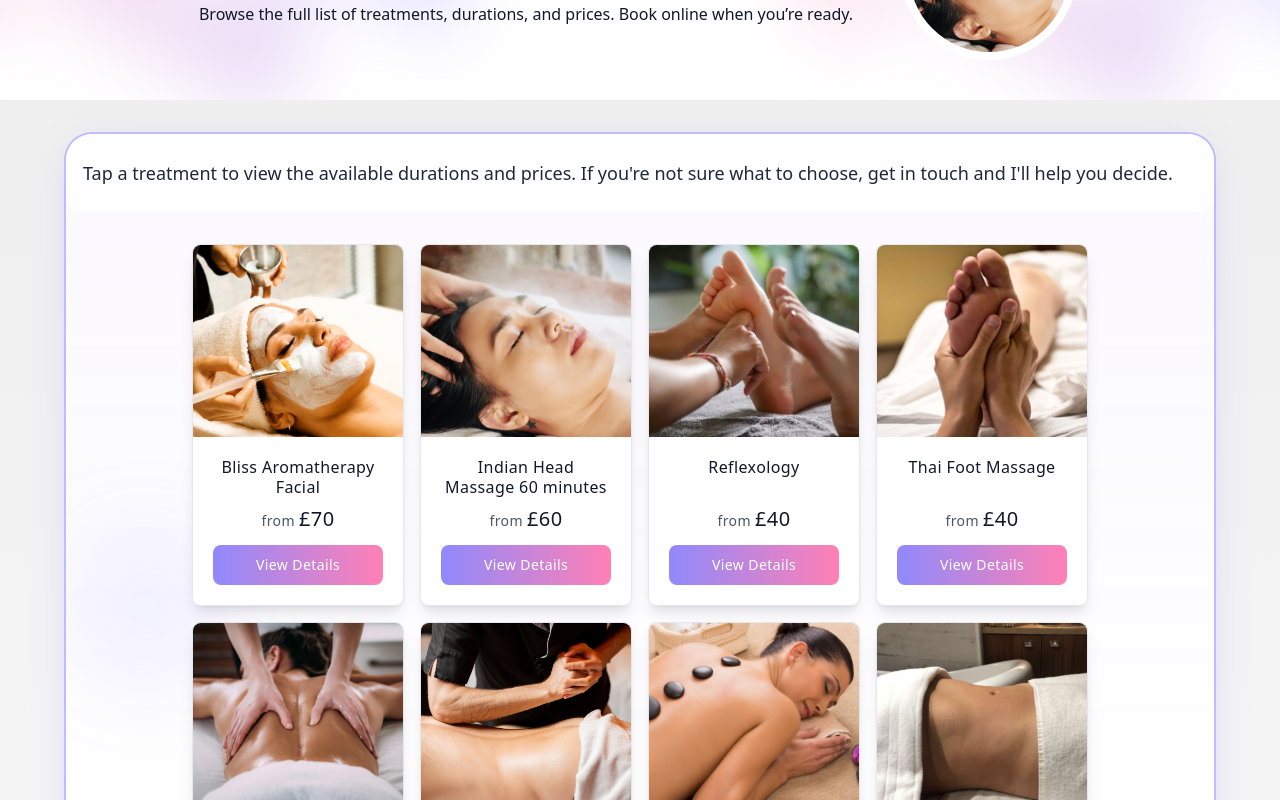
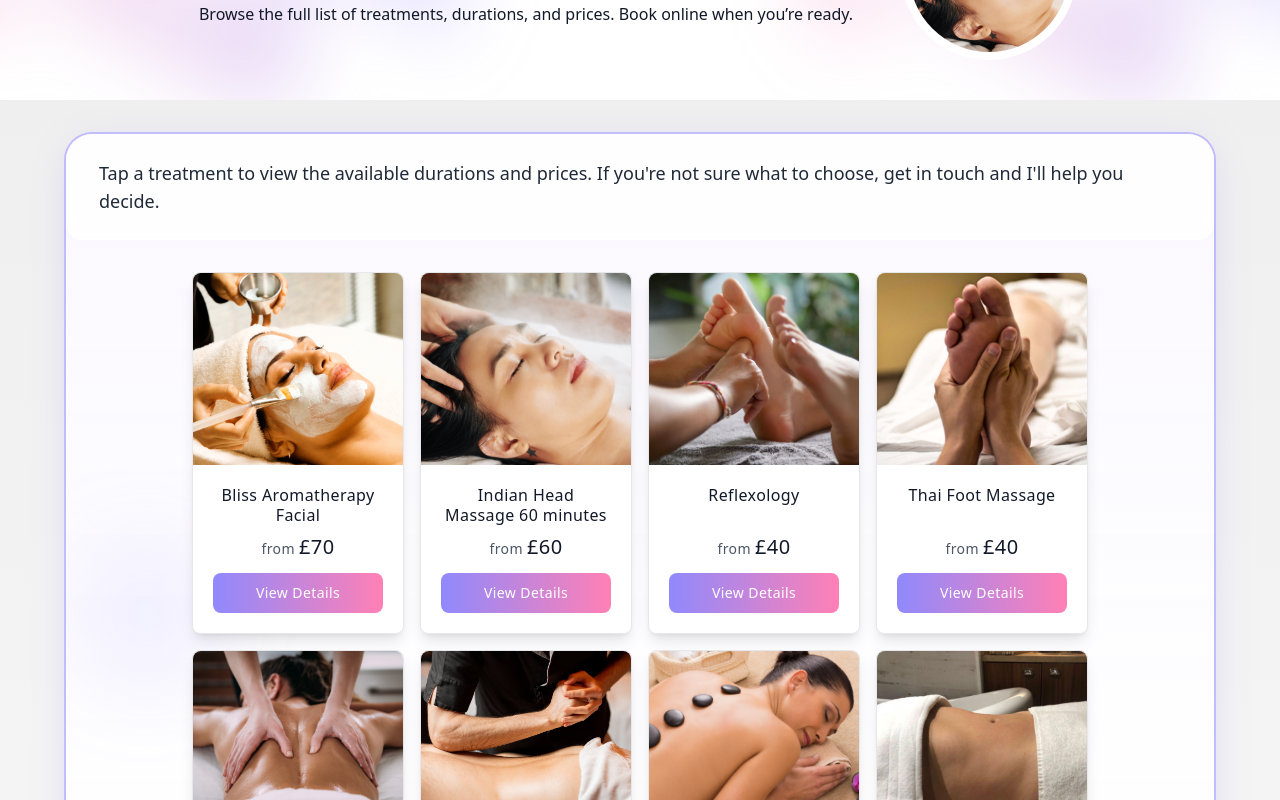
Before and after one commit to xiaohan-du/sanctum-wellbeing, a Next.js app: page /prices in a window 1280 px wide. Shown: the part 500-1300 px from the top of the page. Built offline with nearby package versions, Linux system fonts and the light colour scheme.

Commit message:
Add some padding

```diff
--- a/src/app/prices/page.tsx
+++ b/src/app/prices/page.tsx
@@ -77,7 +77,7 @@ export default function PricesPage() {
           />
 
           <div className="relative z-[1] space-y-8">
-            <div className="rounded-2xl border border-white/80 bg-white/85 backdrop-blur-sm px-4 py-6 sm:px-7 sm:py-7">
+            <div className="rounded-2xl border border-white/80 bg-white/85 backdrop-blur-sm px-8 py-6 sm:px-7 sm:py-7">
               <div className="font-sans text-lg sm:text-base leading-7 text-gray-800 space-y-3">
                 <p>
                   Tap a treatment to view the available durations and prices. If you&apos;re not
@@ -86,7 +86,7 @@ export default function PricesPage() {
               </div>
             </div>
 
-            <div className="px-4 flex justify-center sm:px-0">
+            <div className="px-8 flex justify-center sm:px-0">
               <PriceCardBox priceCardData={priceCardData} />
             </div>
 
```
